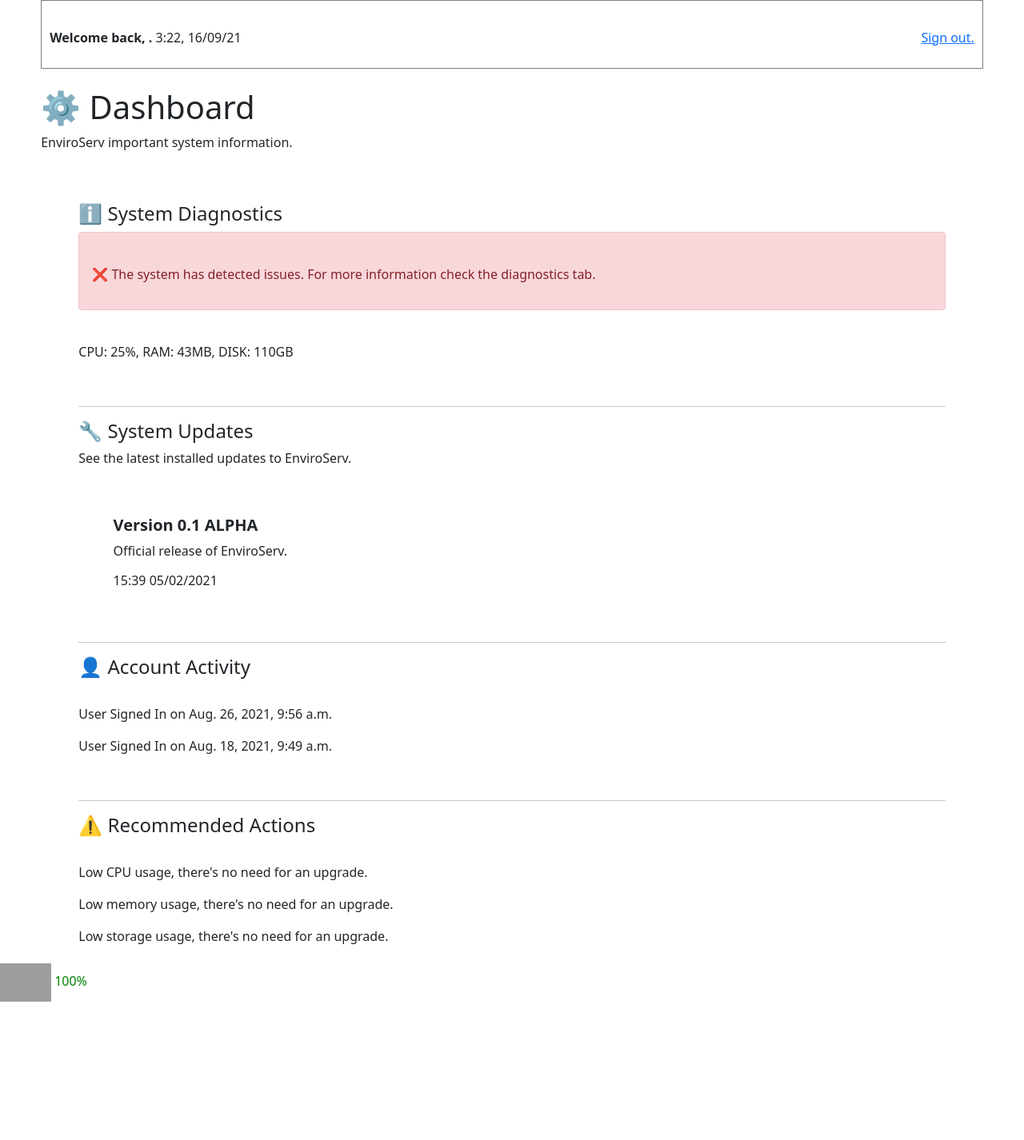
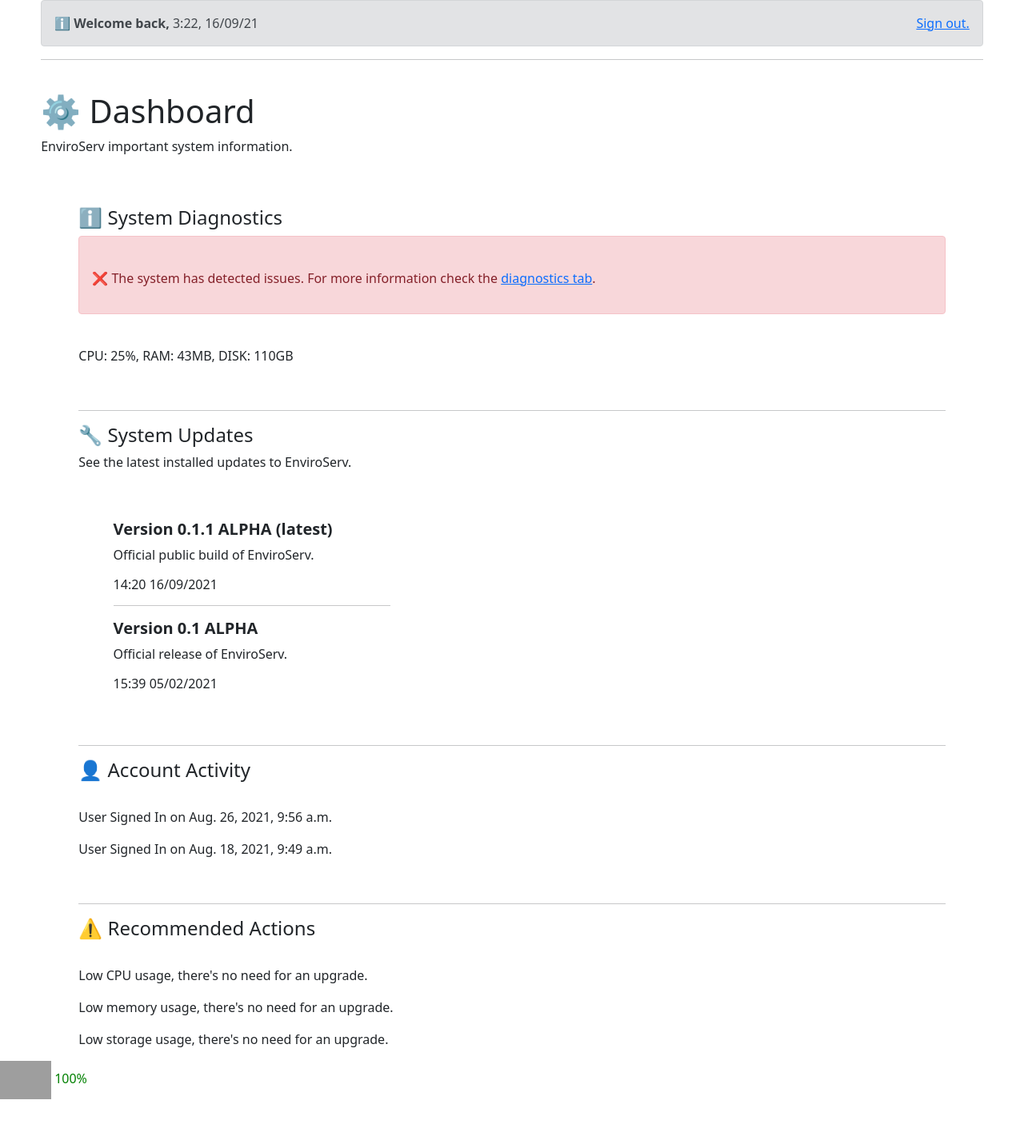
Before and after one commit to alexanderwalford-official/EnviroServ, a Django app: page /dashboard/ in a window 1280 px wide. Shown: the part 154-1580 px from the top of the page at 80% size. Before the commit the page ends 1407 px from the top, so only its background shows below. Run offline with Django 3.2, Linux system fonts and the light colour scheme; a user stored in the database is signed in; data comes from the database, SQL or seed files in the repository; tables that the repository leaves empty hold one stand-in row (values such as "Sample post"); grey boxes are pictures that could not be loaded.

Commit message:
Minor Changes
Added graphical illustration for satelite diagnostic issue. Updated user interface to look more aesthetically pleasing.

```diff
--- a/MainFrame/templates/dashboard.html
+++ b/MainFrame/templates/dashboard.html
@@ -44,11 +44,11 @@
     </div>
   </div>
 </nav>
-	<div style="padding: 10px; border: solid 1px gray;">
-	<br>
-		<p><b>Welcome back, {{user.first_name}} {{user.last_name}}.</b> {% now "f, d/m/y" %}<a style="float: right" href="../logout">Sign out.</a></p>
-		</div>
-		<br>
+	<div class="alert alert-secondary">
+	<b>ℹ️ Welcome back, {{user.first_name}} {{user.last_name}}</b> {% now "f, d/m/y" %}<a style="float: right" href="../logout">Sign out.</a>
+    </div>
+	<hr>
+    <br>
 	<h1>⚙ Dashboard</h1>
 	<p>EnviroServ important system information.</p>
 	<div style="padding: 4%;">
@@ -57,7 +57,7 @@
 	{% if errorcount > 0 %}
 	<div class="alert alert-danger" role="alert">
 	<br>
-    <p>❌ The system has detected issues. For more information check the diagnostics tab.</p>
+    <p>❌ The system has detected issues. For more information check the <a href="../diagnostics/">diagnostics tab</a>.</p>
     </div>
 	{% else %}
 	<div class="alert alert-success" role="alert">
@@ -73,7 +73,11 @@
 	<hr>
 	<h4>🔧 System Updates</h4>
 	<p>See the latest installed updates to EnviroServ.</p>
-	<div style="padding: 4%;">
+	<div style="padding: 4%; width: 40%">
+	<h5><b>Version 0.1.1 ALPHA (latest)</b></h5>
+	<p>Official public build of EnviroServ.</p>
+	<h6>14:20 16/09/2021</h6>
+	<hr>
 	<h5><b>Version 0.1 ALPHA</b></h5>
 	<p>Official release of EnviroServ.</p>
 	<h6>15:39 05/02/2021</h6>
```
Also changed, not shown: MainFrame/templates/dashboard_data.html (+4 -4 lines), MainFrame/templates/dashboard_diagnostics.html (+21 -7 lines), MainFrame/templates/dashboard_performance.html (+4 -4 lines).
